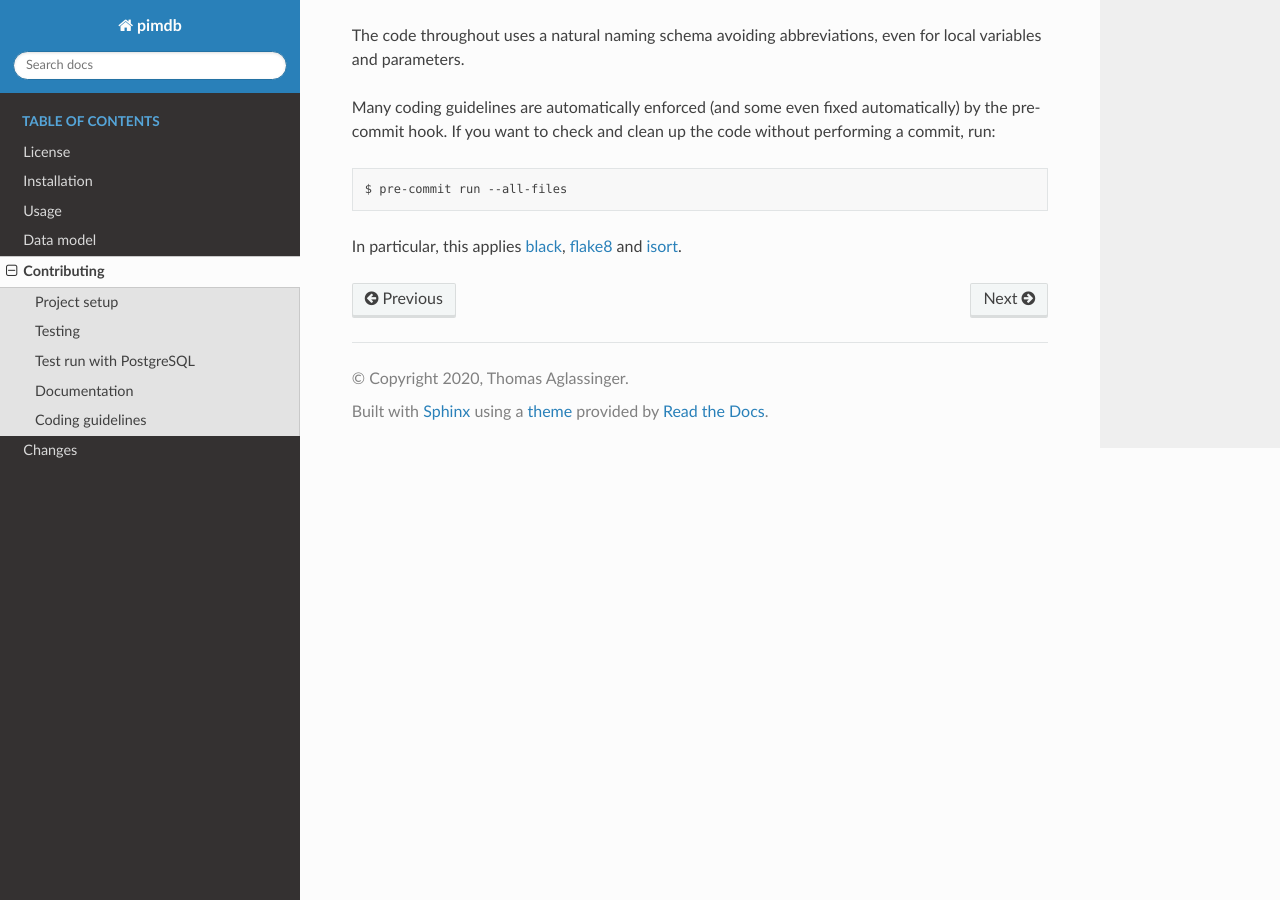
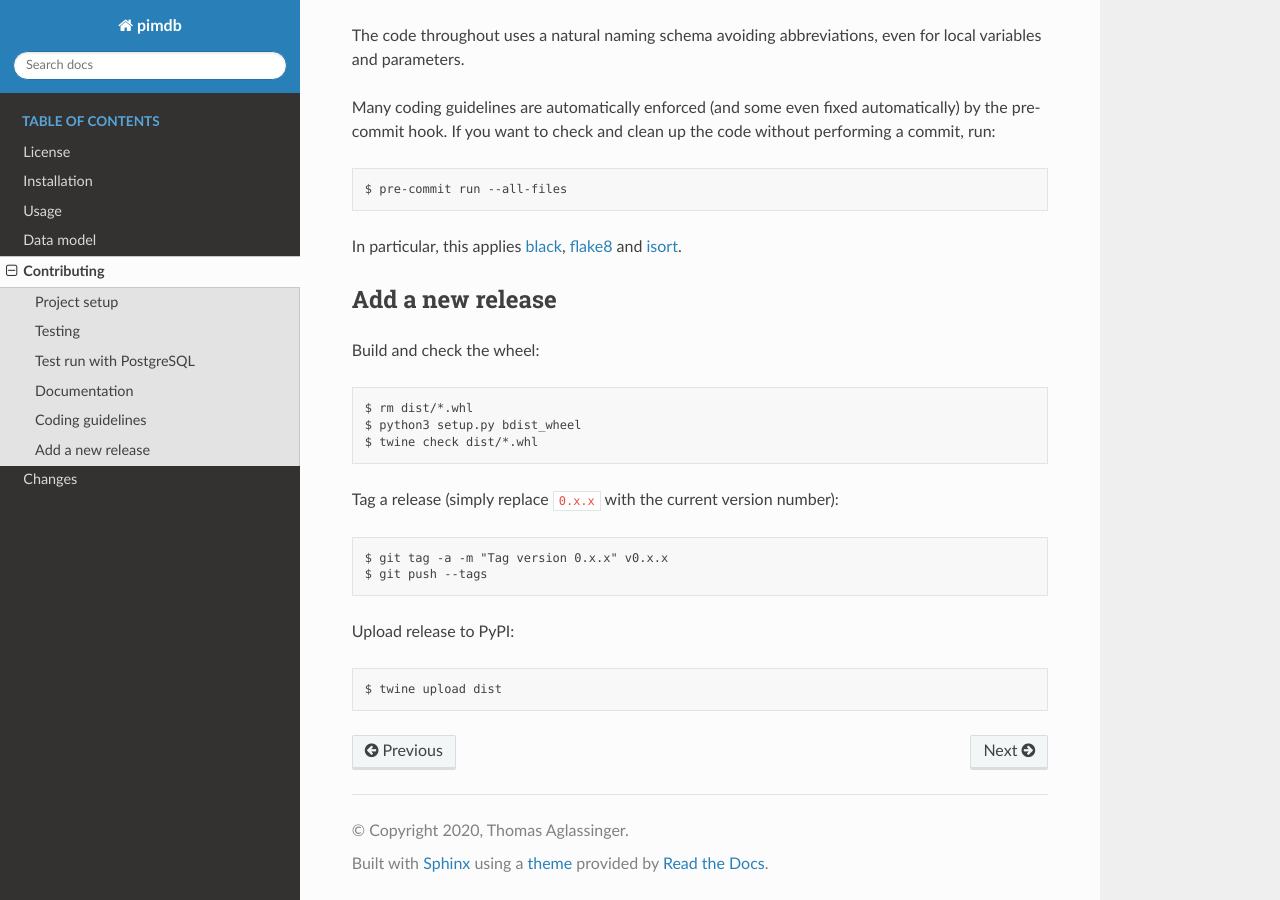
Before and after one commit to roskakori/pimdb, a Sphinx documentation site: the page built from docs/contributing.rst, in a window 1280 px wide and 900 px high, scrolled down 2221 px. Built offline with Sphinx 7.4.7 and the Read the Docs theme 2.0.0, drawn with Linux system fonts in a browser that asks for light colours.

Commit message:
#42 Move instruction for deploying a release to PyPI

```diff
--- a/docs/contributing.rst
+++ b/docs/contributing.rst
@@ -134,3 +134,22 @@ the code without performing a commit, run:
 In particular, this applies `black <https://black.readthedocs.io/en/stable/>`_,
 `flake8 <https://flake8.pycqa.org/>`_ and
 `isort <https://pypi.org/project/isort/>`_.
+
+
+Add a new release
+-----------------
+
+Build and check the wheel::
+
+  $ rm dist/*.whl
+  $ python3 setup.py bdist_wheel
+  $ twine check dist/*.whl
+
+Tag a release (simply replace ``0.x.x`` with the current version number)::
+
+  $ git tag -a -m "Tag version 0.x.x" v0.x.x
+  $ git push --tags
+
+Upload release to PyPI::
+
+  $ twine upload dist
```
Also changed, not shown: setup.py (+0 -18 lines).
